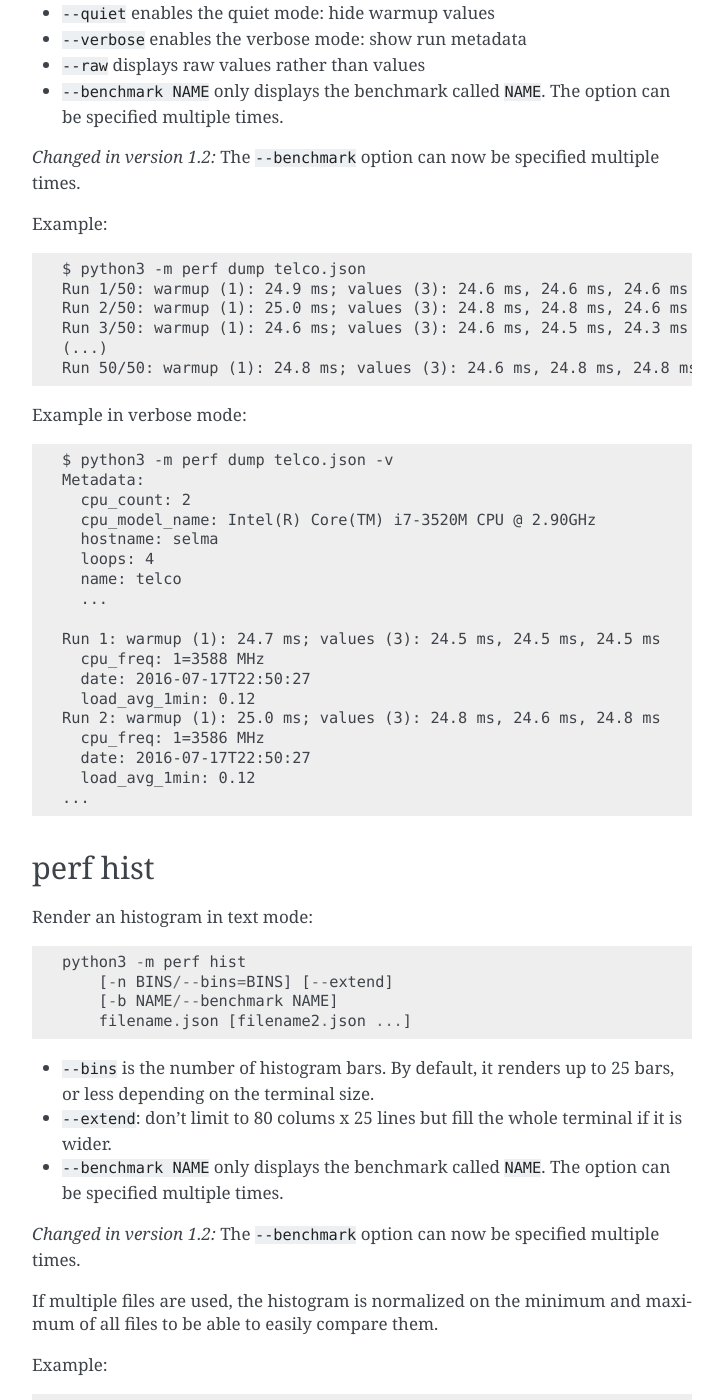
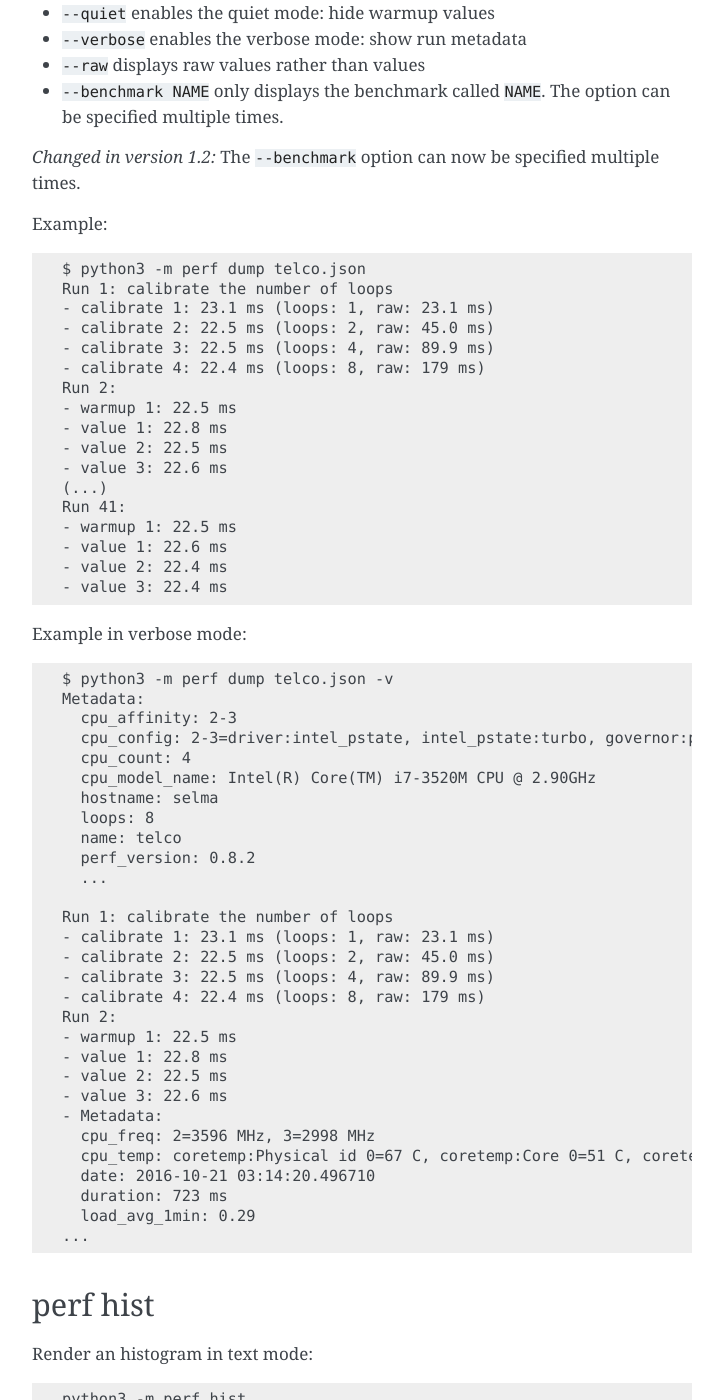
Before and after one commit to psf/pyperf, a Sphinx documentation site: the page built from doc/cli.rst, in a window 1280 px wide and 1400 px high, scrolled down 4639 px. Shown: the whole window, without its empty margins (388-1111 px from the left). Built offline with Sphinx 7.4.7, drawn with Linux system fonts in a browser that asks for light colours.

Commit message:
Rewrite calibration of loops; change dump output
* Replace "calibrate" with "calibrate loops"
* Rename some worker methods
* add tests on the number of values
* Worker cannot compute values if calibration needed
* Calibration now uses the number of warmups
* dump now writes one value per line

```diff
--- a/TODO.rst
+++ b/TODO.rst
@@ -10,8 +10,6 @@ BUGS
 TODO
 ====
 
-* ERROR when running bench.py --worker --loops=0 on PyPy? calibration
-  needs multiple processes
 * check: warn if min/max is 25% smaller/larger than mean, instead of 50%?
 * show: add --name option to always display benchmark names
 * Implement a system-wide lock to prevent running two benchmarks at the same
--- a/doc/cli.rst
+++ b/doc/cli.rst
@@ -245,31 +245,53 @@ Options:
 Example::
 
     $ python3 -m perf dump telco.json
-    Run 1/50: warmup (1): 24.9 ms; values (3): 24.6 ms, 24.6 ms, 24.6 ms
-    Run 2/50: warmup (1): 25.0 ms; values (3): 24.8 ms, 24.8 ms, 24.6 ms
-    Run 3/50: warmup (1): 24.6 ms; values (3): 24.6 ms, 24.5 ms, 24.3 ms
+    Run 1: calibrate the number of loops
+    - calibrate 1: 23.1 ms (loops: 1, raw: 23.1 ms)
+    - calibrate 2: 22.5 ms (loops: 2, raw: 45.0 ms)
+    - calibrate 3: 22.5 ms (loops: 4, raw: 89.9 ms)
+    - calibrate 4: 22.4 ms (loops: 8, raw: 179 ms)
+    Run 2:
+    - warmup 1: 22.5 ms
+    - value 1: 22.8 ms
+    - value 2: 22.5 ms
+    - value 3: 22.6 ms
     (...)
-    Run 50/50: warmup (1): 24.8 ms; values (3): 24.6 ms, 24.8 ms, 24.8 ms
+    Run 41:
+    - warmup 1: 22.5 ms
+    - value 1: 22.6 ms
+    - value 2: 22.4 ms
+    - value 3: 22.4 ms
 
 Example in verbose mode::
 
     $ python3 -m perf dump telco.json -v
     Metadata:
-      cpu_count: 2
+      cpu_affinity: 2-3
+      cpu_config: 2-3=driver:intel_pstate, intel_pstate:turbo, governor:performance, isolated; idle:intel_idle
+      cpu_count: 4
       cpu_model_name: Intel(R) Core(TM) i7-3520M CPU @ 2.90GHz
       hostname: selma
-      loops: 4
+      loops: 8
       name: telco
+      perf_version: 0.8.2
       ...
 
-    Run 1: warmup (1): 24.7 ms; values (3): 24.5 ms, 24.5 ms, 24.5 ms
-      cpu_freq: 1=3588 MHz
-      date: 2016-07-17T22:50:27
-      load_avg_1min: 0.12
-    Run 2: warmup (1): 25.0 ms; values (3): 24.8 ms, 24.6 ms, 24.8 ms
-      cpu_freq: 1=3586 MHz
-      date: 2016-07-17T22:50:27
-      load_avg_1min: 0.12
+    Run 1: calibrate the number of loops
+    - calibrate 1: 23.1 ms (loops: 1, raw: 23.1 ms)
+    - calibrate 2: 22.5 ms (loops: 2, raw: 45.0 ms)
+    - calibrate 3: 22.5 ms (loops: 4, raw: 89.9 ms)
+    - calibrate 4: 22.4 ms (loops: 8, raw: 179 ms)
+    Run 2:
+    - warmup 1: 22.5 ms
+    - value 1: 22.8 ms
+    - value 2: 22.5 ms
+    - value 3: 22.6 ms
+    - Metadata:
+      cpu_freq: 2=3596 MHz, 3=2998 MHz
+      cpu_temp: coretemp:Physical id 0=67 C, coretemp:Core 0=51 C, coretemp:Core 1=67 C
+      date: 2016-10-21 03:14:20.496710
+      duration: 723 ms
+      load_avg_1min: 0.29
     ...
 
 
```
Also changed, not shown: doc/changelog.rst (+7 -2 lines), doc/runner.rst (+4 -4 lines), 6 other files.
